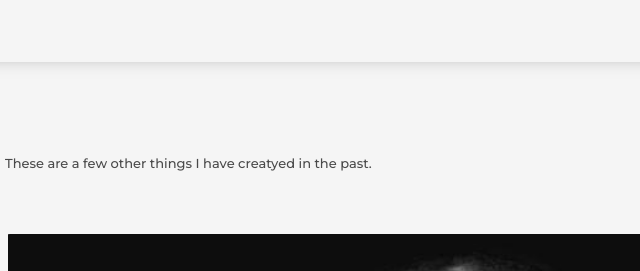
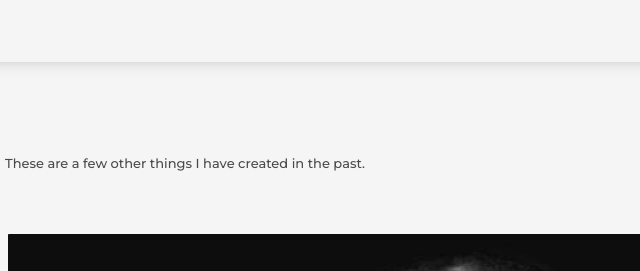
Before and after one commit to mickyKay92/mk_gatsby, a Gatsby site: page /detail/other in a window 1280 px wide. Shown: the top 271 px of the page, 187-827 px from the left. Built offline with nearby package versions, Linux system fonts and the light colour scheme; Gatsby itself is replaced by a stand-in of ours.

Commit message:
small change

```diff
--- a/src/pages/detail/other.md
+++ b/src/pages/detail/other.md
@@ -1,5 +1,5 @@
 ---
 title: "other"
-info: "These are a few other things I have creatyed in the past."
+info: "These are a few other things I have created in the past."
 images: ["../../images/site_images/other/home_other_chester.jpg","../../images/site_images/other/detail_other_galaxy.png","../../images/site_images/other/detail_other_mj.jpg","../../images/site_images/other/detail_other_pocket_mockup.png","../../images/site_images/other/detail_other_purity_mockup.png","../../images/site_images/other/detail_other_quality_mockup.png","../../images/site_images/other/detail_other_razor_mockup.png","../../images/site_images/other/detail_other_studiokillers.jpg","../../images/site_images/other/detail_other_unknown.jpg","../../images/site_images/other/detail_other_wolf.jpg"]
 ---
```
